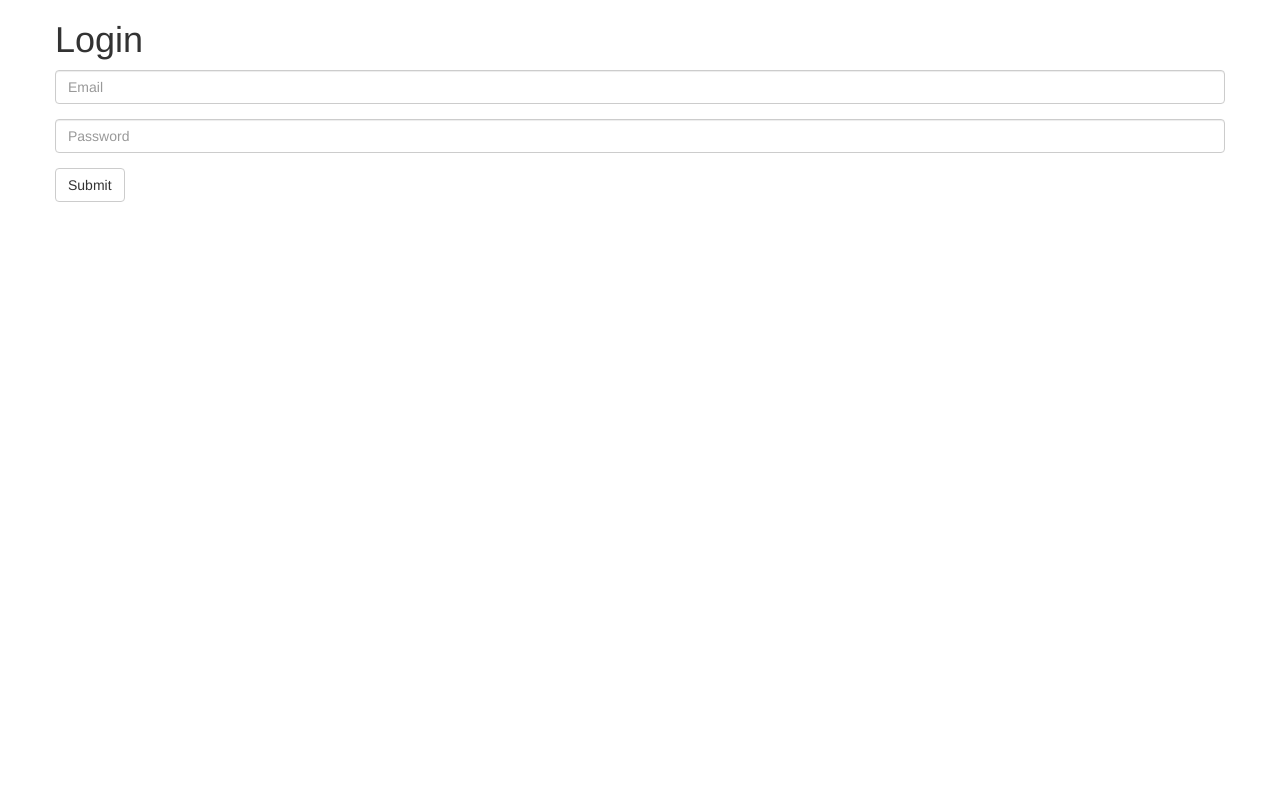
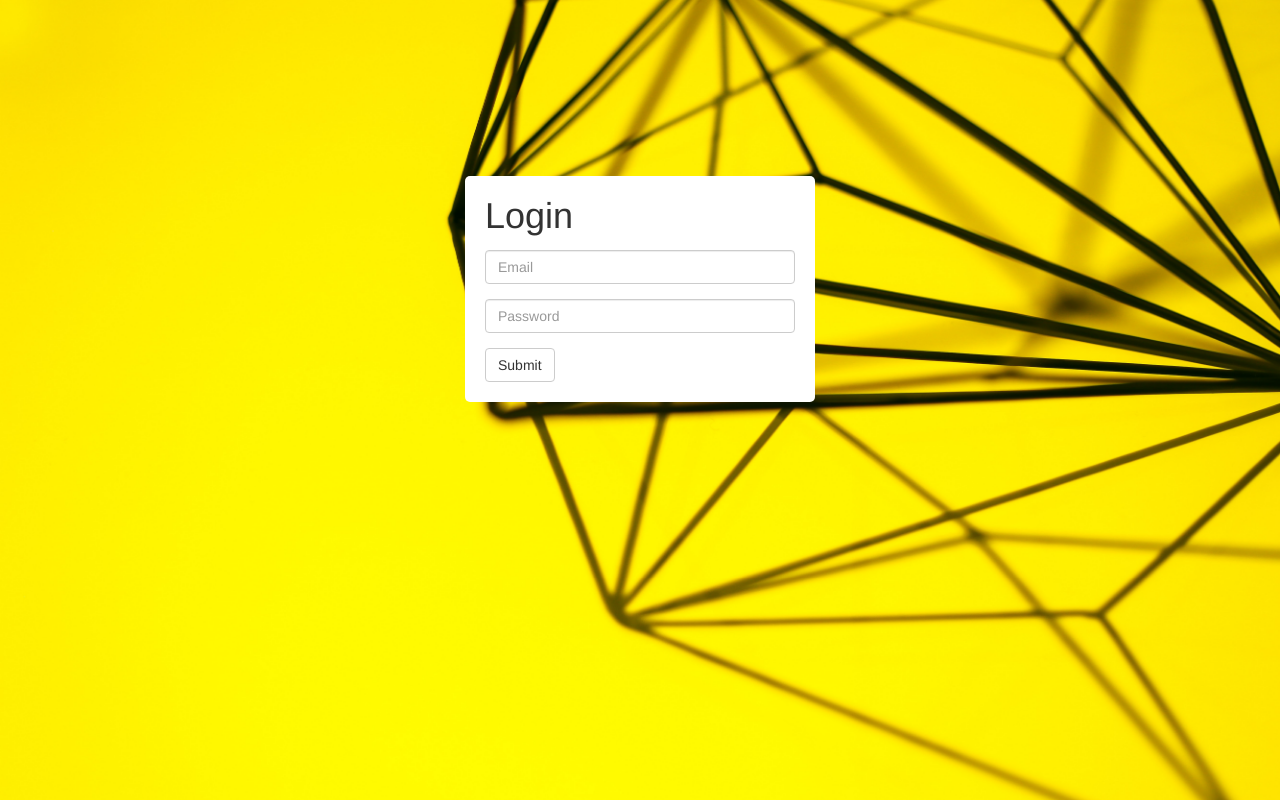
Before and after one commit to flaviopereira/newsfeed, a website: page views/login.html in a window 1280 px wide. Drawn offline with nearby package versions, Linux system fonts and the light colour scheme; files that its build step writes are made by us from their sources.

Commit message:
added logout route / added css styles

```diff
--- a/controllers/users.js
+++ b/controllers/users.js
@@ -92,3 +92,9 @@ exports.friends = {
         }
     }
 }
+
+
+exports.logout = (request, reply) => {
+    request.session.clear('user');
+    reply.redirect('/');
+}
--- a/routes.js
+++ b/routes.js
@@ -10,6 +10,7 @@ exports.endpoints = [
     { method: 'GET',          path: '/{sql*}',                      handler: Static.home },
     { method: 'GET',          path: '/login',                       handler: Static.login },
     { method: 'GET',          path: '/register',                    handler: Static.register },
+    { method: 'GET',          path: '/logout',                      handler: Users.logout },
 
     { method: 'POST',         path: '/register',                    config: Users.register },
     { method: 'POST',         path: '/auth',                        config: Users.auth },
--- a/views/assets/css/main.css
+++ b/views/assets/css/main.css
@@ -1,3 +1,28 @@
 html, body {
     overflow-x: hidden;;
+    background: url('../img/yellow-metal-design-decoration-min.jpg') no-repeat top center transparent;
+    background-size: cover;
 }
+
+h1, p {
+    margin: 0;
+}
+
+.area-panel {
+    background-color: #fff;
+    border-radius: 5px;
+    margin: 40px 0;
+    padding: 5px 20px;
+}
+
+.reg-form,
+.login-form {
+    padding-top: 20px;
+    padding-bottom: 20px;
+    width: 350px;
+    margin: 15% auto;
+}
+.reg-form h1,
+.login-form h1 {
+    margin-bottom: 15px;
+}
--- a/views/login.html
+++ b/views/login.html
@@ -1,7 +1,7 @@
 {{> header}}
 <div class="container">
     <div class="row">
-        <div class="center-form login-form">
+        <div class="center-form login-form area-panel">
             <h1>Login</h1>
             <form action="/auth">
                 <div class="form-group">
```
Also changed, not shown: views/index.html (+5 -2 lines), views/register.html (+1 -1 lines), views/assets/img/yellow-metal-design-decoration-min.jpg (added).
